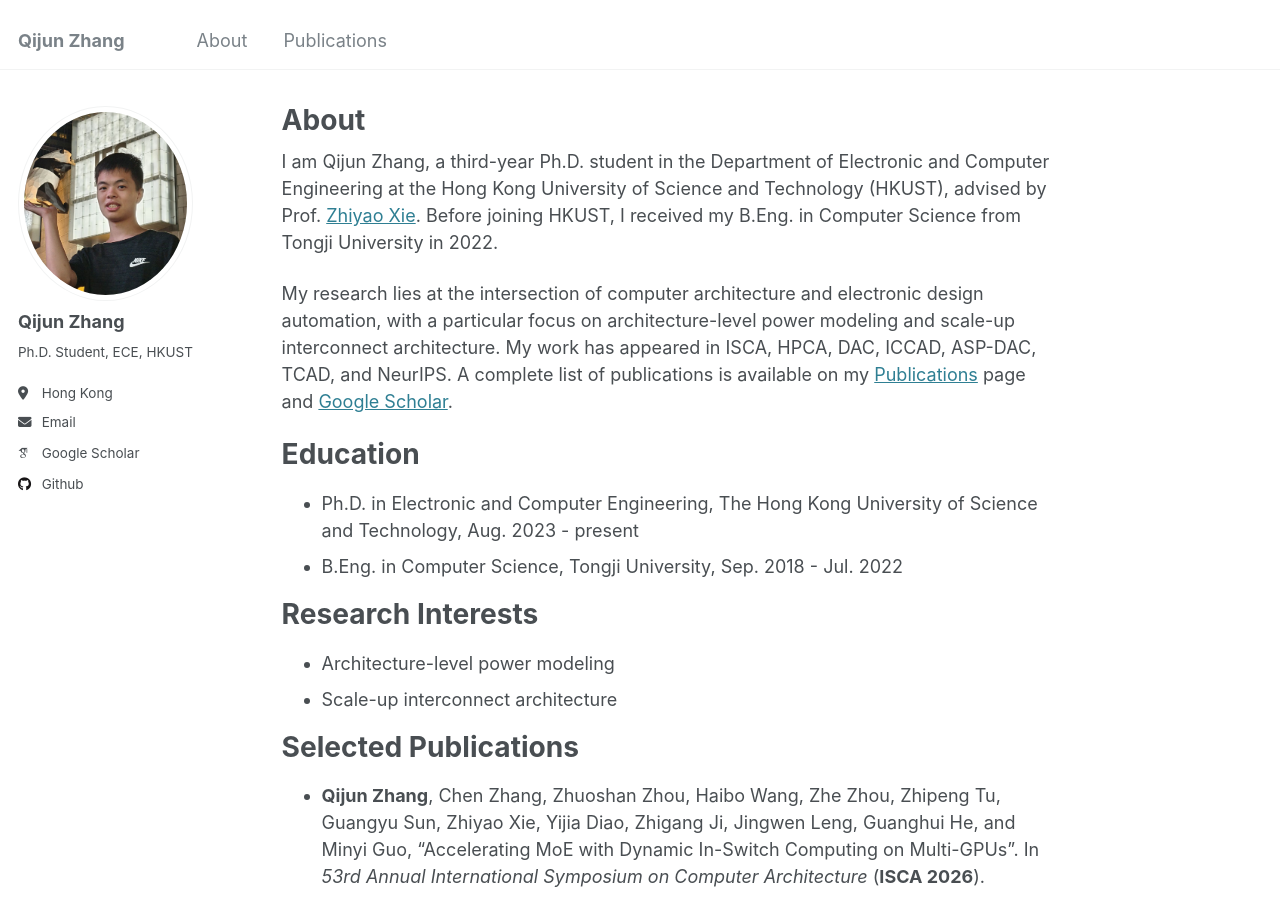
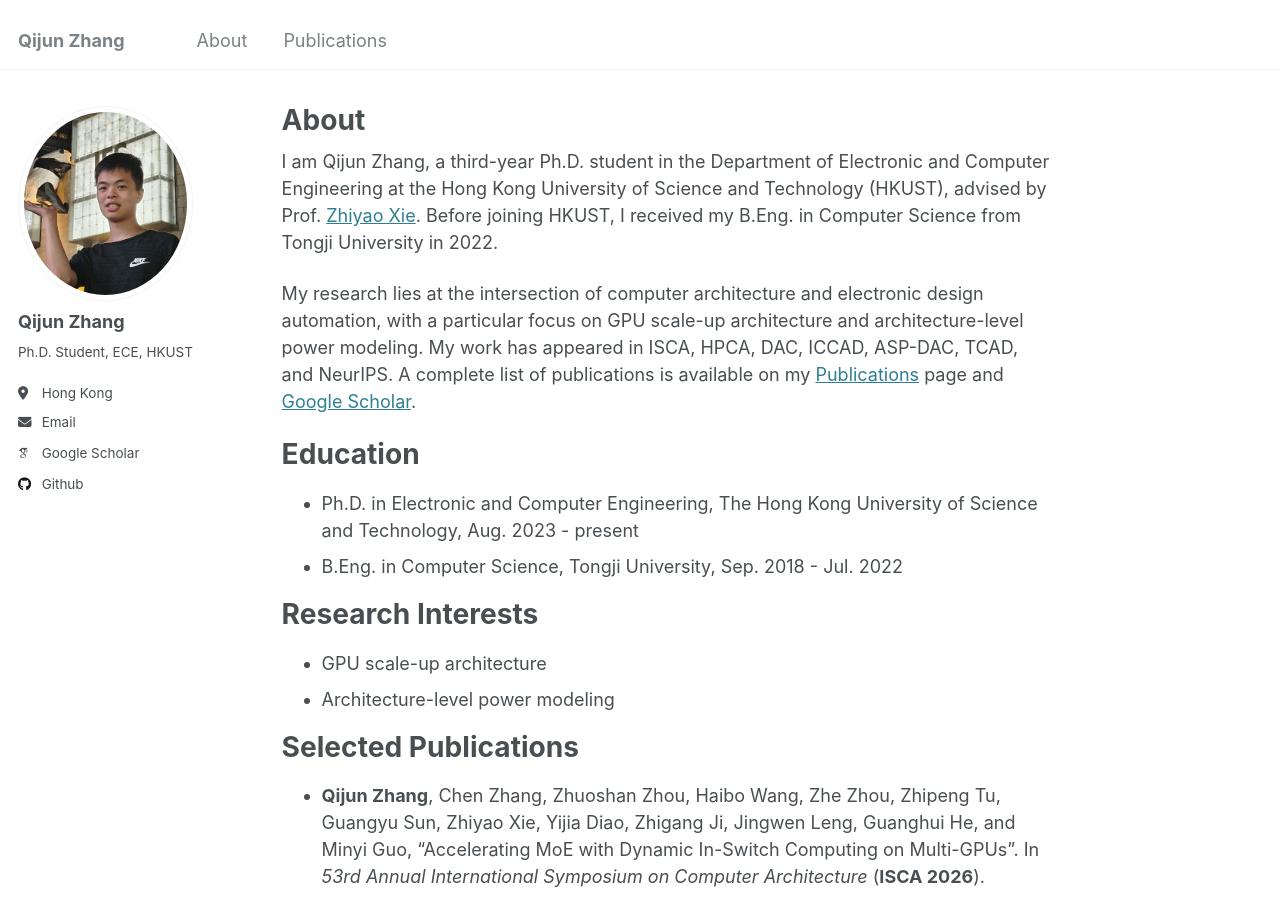
Before and after one commit to zqj2333/zqj2333.github.io, a Jekyll site: the page built from _pages/about.md, in a window 1280 px wide and 900 px high. Built offline with Jekyll 4.4.1, drawn with Linux system fonts in a browser that asks for light colours; some web fonts are replaced.

Commit message:
Update about.md

```diff
--- a/_pages/about.md
+++ b/_pages/about.md
@@ -9,7 +9,7 @@ redirect_from:
 
 I am Qijun Zhang, a third-year Ph.D. student in the Department of Electronic and Computer Engineering at the Hong Kong University of Science and Technology (HKUST), advised by Prof. [Zhiyao Xie](https://zhiyaoxie.com/). Before joining HKUST, I received my B.Eng. in Computer Science from Tongji University in 2022.
 
-My research lies at the intersection of computer architecture and electronic design automation, with a particular focus on architecture-level power modeling and scale-up interconnect architecture. My work has appeared in ISCA, HPCA, DAC, ICCAD, ASP-DAC, TCAD, and NeurIPS. A complete list of publications is available on my [Publications](/publications/) page and [Google Scholar](https://scholar.google.com/citations?user=O79FXLgAAAAJ&hl=en&oi=ao).
+My research lies at the intersection of computer architecture and electronic design automation, with a particular focus on GPU scale-up architecture and architecture-level power modeling. My work has appeared in ISCA, HPCA, DAC, ICCAD, ASP-DAC, TCAD, and NeurIPS. A complete list of publications is available on my [Publications](/publications/) page and [Google Scholar](https://scholar.google.com/citations?user=O79FXLgAAAAJ&hl=en&oi=ao).
 
 Education
 ======
@@ -18,8 +18,8 @@ Education
 
 Research Interests
 ======
+* GPU scale-up architecture
 * Architecture-level power modeling
-* Scale-up interconnect architecture
 
 Selected Publications
 ======
```
